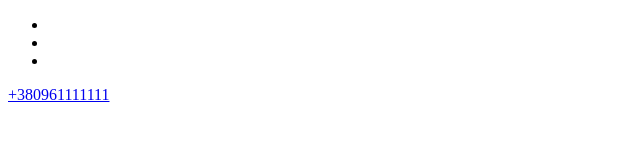
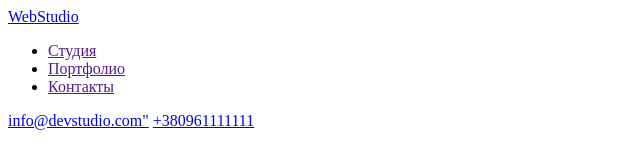
Before and after one commit to Esenia-Kolodeznaya/goit-markup-hw-01, a plain HTML site: page index.html in a window 1280 px wide. Shown: the whole page, without its empty margins (0-640 px from the left). Drawn offline with Linux system fonts and the light colour scheme.

Commit message:
Update index.html

```diff
--- a/index.html
+++ b/index.html
@@ -8,16 +8,18 @@
   </head>
   <body>
     <header>
-      <a href="WebStudio"></a>
+      <a id="logo" href=".">
+        <span>WebStudio</span>
+      </a>
       <nav>
         <ul>
-          <li><a href="Студия"></a></li>
-          <li><a href="Портфолио"></a></li>
-          <li><a href="Контакты"></a></li>
+          <li><a href="">Студия</a></li>
+          <li><a href="">Портфолио</a></li>
+          <li><a href="">Контакты</a></li>
         </ul>
       </nav>
       <div>
-        <a href="info@devstudio.com"></a>
+        <a href="info@devstudio.com">info@devstudio.com"</a>
         <a href="tel:+380961111111">+380961111111</a>
       </div>
     </header>
```
